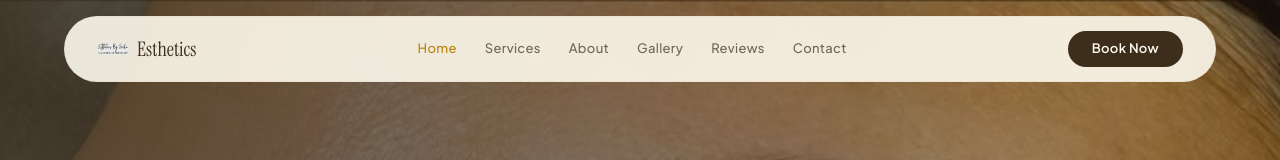
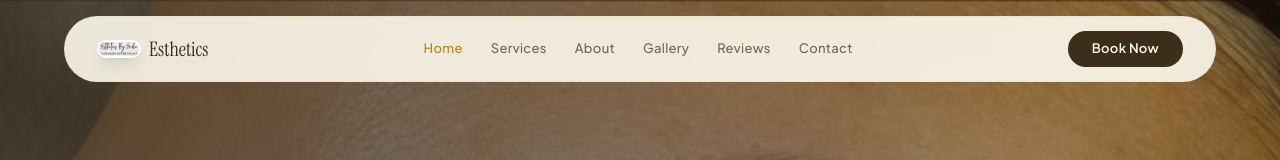
Before and after one commit to W-Bremer/estheticsbyerika, a Next.js app: page / in a window 1280 px wide. Shown: the top 160 px of the page. Built offline with nearby package versions, Linux system fonts and the light colour scheme.

Commit message:
Fix logo size (44x44), hero already correct ig-11

```diff
--- a/src/components/Header.tsx
+++ b/src/components/Header.tsx
@@ -45,9 +45,9 @@
             <Image
               src="/images/logo.jpg"
               alt="Esthetics By Erika"
-              width={32}
-              height={32}
-              className="rounded-full object-cover"
+              width={44}
+              height={44}
+              className="rounded-full object-cover border-2 border-white shadow-lg"
             />
             <span className="font-heading text-xl text-brown-dark group-hover:text-gold transition-colors">
               Esthetics
```
